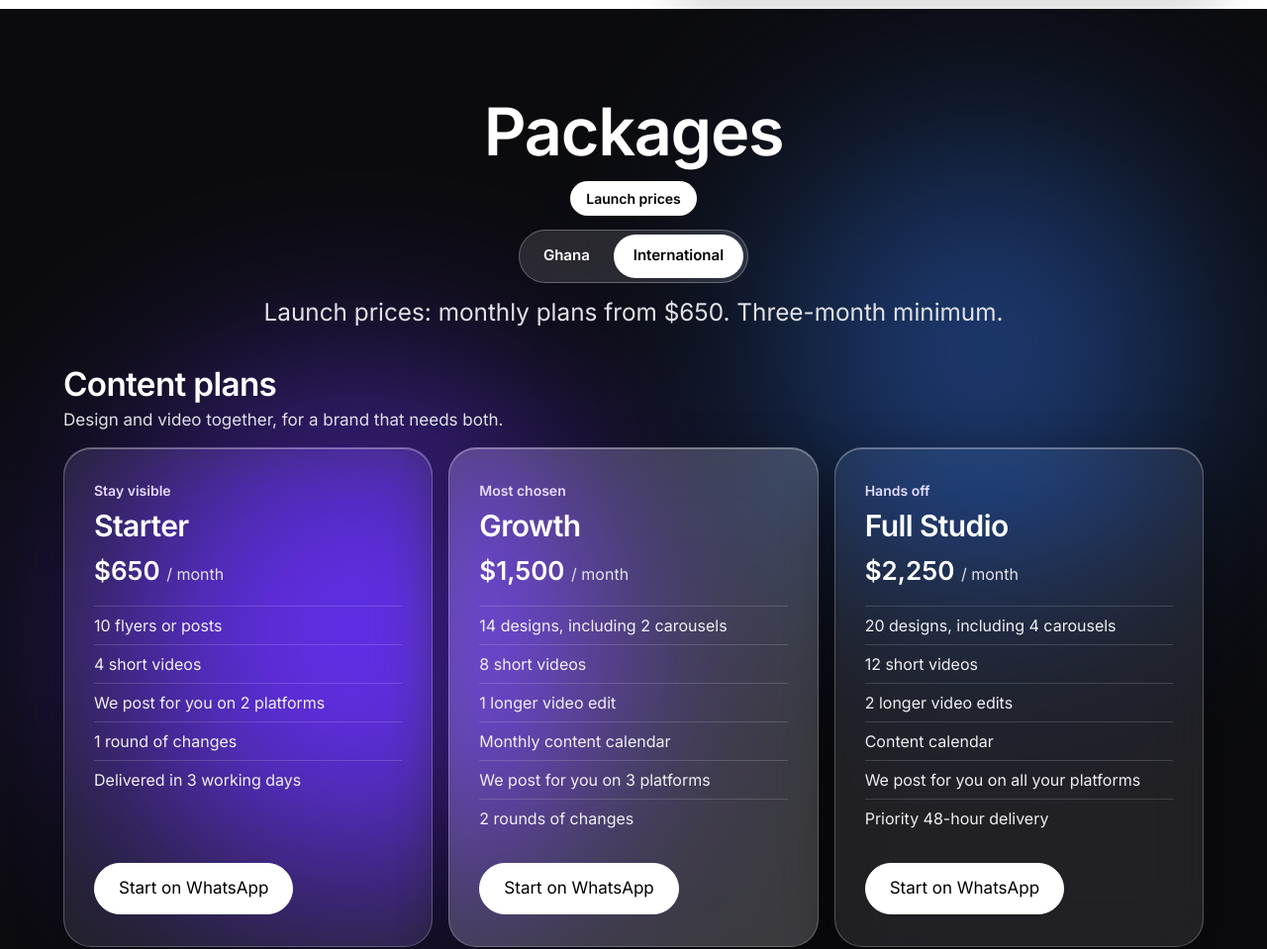
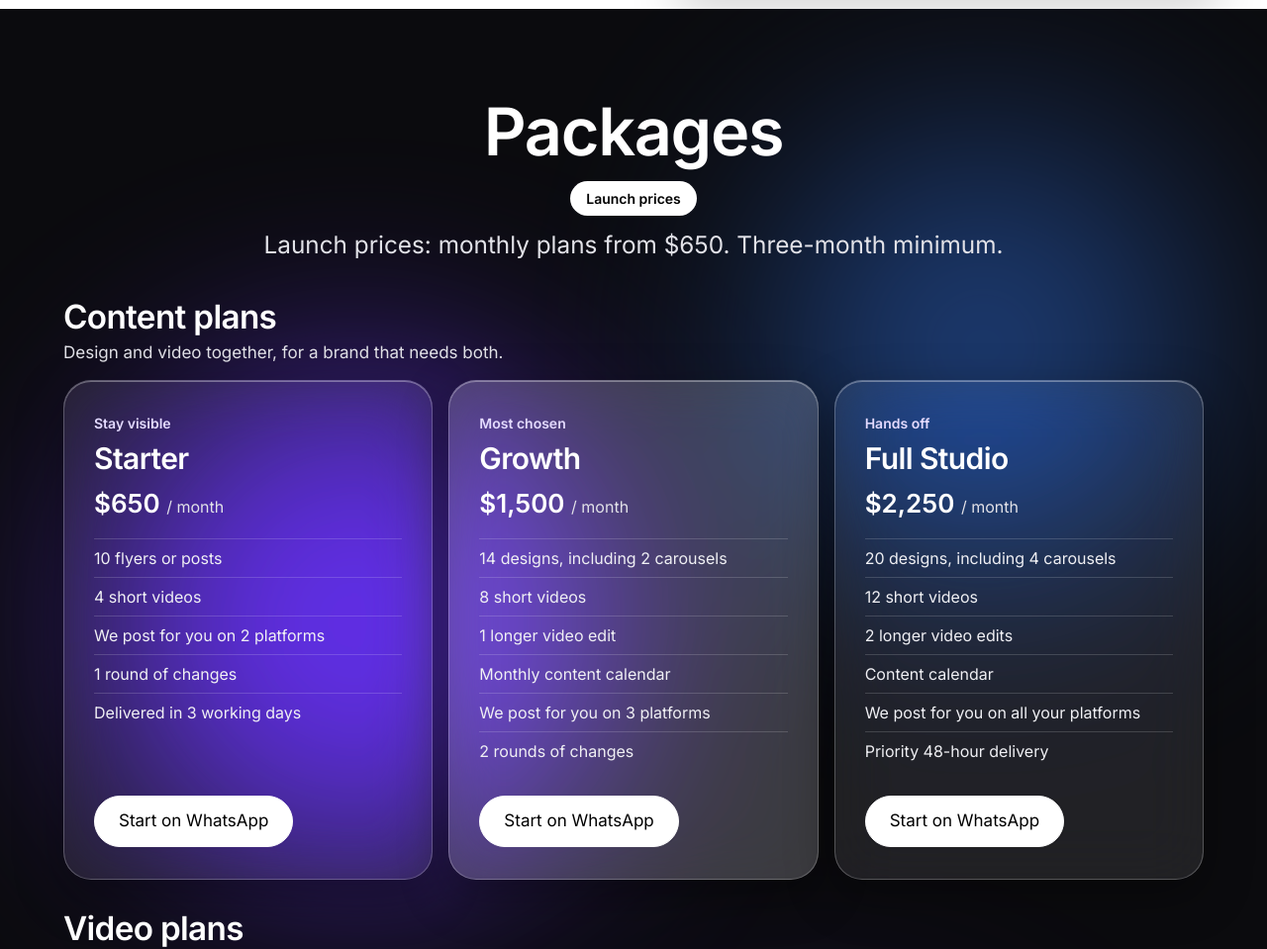
Before and after one commit to demarsivemediadm-del/my-portfolio, a plain HTML site: page index.html in a window 1280 px wide. Shown: the part 7805-8764 px from the top of the page at 99% size. Drawn offline with Linux system fonts and the light colour scheme.

Commit message:
Packages: show cedis in Ghana and dollars elsewhere, no visible switch
Co-Authored-By: Claude Fable 5.2 <noreply@anthropic.com>
Claude-Session: https://claude.ai/code/session_01XyyvT77jEEmDRhWmGkkL8R

```diff
--- a/index.html
+++ b/index.html
@@ -4,7 +4,7 @@
 <meta charset="utf-8">
 <meta name="viewport" content="width=device-width, initial-scale=1">
 <title>Demarsive Media | We don't just create. We build your brand.</title>
-<meta name="description" content="Demarsive Media is a creative studio in Accra, Ghana. Video editing, brand identity, graphic design, web design and social content. Launch packages from GH₵3,000 a month.">
+<meta name="description" content="Demarsive Media is a creative studio in Accra, Ghana. Video editing, brand identity, graphic design, web design and social content. Monthly content and video packages.">
 <meta property="og:title" content="Demarsive Media">
 <meta property="og:description" content="We don't just create. We build your brand.">
 <meta property="og:image" content="assets/img/blog-demarsive.jpg">
@@ -196,7 +196,7 @@ a{color:#5B2FD0}a:hover{color:#3F1FA0}
 <div aria-hidden="true" style="position: absolute; width: 420px; height: 420px; right: 6%; top: 8%; border-radius: 50%; background: #2E6BD6; filter: blur(120px); opacity: 0.55"></div>
 <div aria-hidden="true" style="position: absolute; width: 460px; height: 460px; right: 18%; bottom: 4%; border-radius: 50%; background: #5B2FD0; filter: blur(120px); opacity: 0.55"></div>
 <h2 style="position: relative; font-weight: 600; letter-spacing: -0.02em; line-height: 1.05; margin: 0; font-size: clamp(40px, 5.2vw, 76px)">Packages</h2>
-<div style="position: relative; background: #FFFFFF; color: #000000; font-size: 14px; font-weight: 600; padding: 7px 16px; border-radius: 999px">Launch prices</div><div id="dm-region" role="group" aria-label="Show prices for" style="position: relative; display: inline-flex; gap: 4px; padding: 4px; border-radius: 999px; background: rgba(255, 255, 255, 0.12); border: 1px solid rgba(255, 255, 255, 0.28)"><button type="button" data-region="gh" aria-pressed="true" style="font: inherit; font-size: 15px; font-weight: 600; min-height: 44px; padding: 0 20px; border-radius: 999px; border: 0; cursor: pointer; background: transparent; color: #FFFFFF">Ghana</button><button type="button" data-region="intl" aria-pressed="false" style="font: inherit; font-size: 15px; font-weight: 600; min-height: 44px; padding: 0 20px; border-radius: 999px; border: 0; cursor: pointer; background: transparent; color: #FFFFFF">International</button></div>
+<div style="position: relative; background: #FFFFFF; color: #000000; font-size: 14px; font-weight: 600; padding: 7px 16px; border-radius: 999px">Launch prices</div>
 <p style="position: relative; margin: 0 0 8px; font-size: clamp(19px, 1.9vw, 27px); color: #E2E2E8; line-height: 1.3">Launch prices: monthly plans from <span data-gh="GH₵3,000" data-intl="$650">GH₵3,000</span>. Three-month minimum.</p>
 <div style="position: relative; width: 100%; max-width: 1180px; text-align: left; padding-top: 18px"><h3 style="font-weight: 600; letter-spacing: -0.02em; line-height: 1.05; margin: 0; font-size: clamp(26px, 2.6vw, 36px)">Content plans</h3><p style="margin: 6px 0 0; color: #E2E2E8">Design and video together, for a brand that needs both.</p></div>
 <div style="position: relative; display: flex; flex-wrap: wrap; gap: 16px; width: 100%; max-width: 1180px; text-align: left">
@@ -521,7 +521,7 @@ html{background:#050507}
 <ul>
 <li><strong>Video leads.</strong> Attention has moved to video, so we have too. Short-form, long-form, motion graphics and colour, all edited in-house.</li>
 <li><strong>Brands, not one-offs.</strong> A flyer gets you noticed for a day. An identity gets you remembered for years. We build the identity first, then everything else to match it.</li>
-<li><strong>Monthly plans.</strong> Launch-price packages from GH₵3,000 a month, for design and video together or video alone.</li>
+<li><strong>Monthly plans.</strong> Launch-price monthly packages, for design and video together or video alone.</li>
 <li><strong>A new home.</strong> A rebuilt website with our work in motion, a blog, and soon a shop with courses, templates and free resources for other creatives.</li>
 </ul>
 <h2>What taking over means</h2>
@@ -644,27 +644,10 @@ html{background:#050507}
       .then(function () { btn.disabled = false; });
   });
 
-  // Ghana / International prices
-  var region = document.getElementById('dm-region');
-  if (region) {
-    var setRegion = function (r) {
-      [].forEach.call(document.querySelectorAll('[data-gh]'), function (s) { s.textContent = r === 'intl' ? s.dataset.intl : s.dataset.gh; });
-      [].forEach.call(region.querySelectorAll('button'), function (b) {
-        var on = b.dataset.region === r;
-        b.setAttribute('aria-pressed', on ? 'true' : 'false');
-        b.style.background = on ? '#FFFFFF' : 'transparent'; b.style.color = on ? '#000000' : '#FFFFFF';
-      });
-    };
-    var saved = null, tz = '';
-    try { saved = localStorage.getItem('dm-region'); } catch (err) {}
-    try { tz = Intl.DateTimeFormat().resolvedOptions().timeZone || ''; } catch (err) {}
-    setRegion(saved === 'gh' || saved === 'intl' ? saved : (tz && tz !== 'Africa/Accra' ? 'intl' : 'gh'));
-    region.addEventListener('click', function (ev) {
-      var b = ev.target.closest('button[data-region]'); if (!b) return;
-      setRegion(b.dataset.region);
-      try { localStorage.setItem('dm-region', b.dataset.region); } catch (err) {}
-    });
-  }
+  // Prices: cedis for visitors in Ghana, dollars for everyone else
+  var tz = '';
+  try { tz = Intl.DateTimeFormat().resolvedOptions().timeZone || ''; } catch (err) {}
+  if (tz && tz !== 'Africa/Accra') [].forEach.call(document.querySelectorAll('[data-gh]'), function (s) { s.textContent = s.dataset.intl; });
 
   // Mobile menu
   var nav = document.getElementById('dm-nav'), menuBtn = nav && nav.querySelector('.dm-menu');
```
